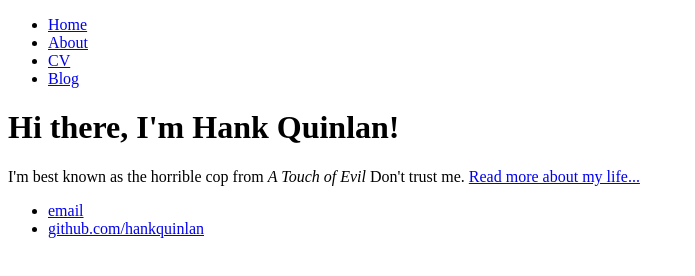
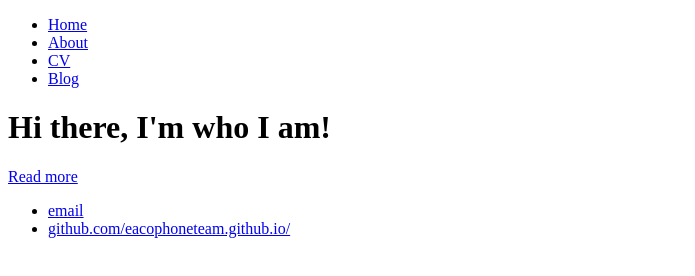
Before and after one commit to eacophoneteam/em, a plain HTML site: page index.html in a window 1280 px wide. Shown: the whole page, without its empty margins (0-695 px from the left). Drawn offline with Linux system fonts and the light colour scheme.

Commit message:
Update index.html

```diff
--- a/index.html
+++ b/index.html
@@ -1,7 +1,7 @@
 <!DOCTYPE html>
 <html>
 	<head>
-		<title>Hank Quinlan, Horrible Cop</title>
+		<title>Hello World</title>
 	</head>
 	<body>
 		<nav>
@@ -14,14 +14,14 @@
 		</nav>
 		<div class="container">
     		<div class="blurb">
-        		<h1>Hi there, I'm Hank Quinlan!</h1>
-				<p>I'm best known as the horrible cop from <em>A Touch of Evil</em> Don't trust me. <a href="/about">Read more about my life...</a></p>
+        		<h1>Hi there, I'm who I am!</h1>
+				<p> <a href="/about">Read more</a></p>
     		</div><!-- /.blurb -->
 		</div><!-- /.container -->
 		<footer>
     		<ul>
-        		<li><a href="mailto:hankquinlanhub@gmail.com">email</a></li>
-        		<li><a href="https://github.com/hankquinlan">github.com/hankquinlan</a></li>
+        		<li><a href="mailto:eacophoneteam@gmail.com">email</a></li>
+        		<li><a href="http://eacophoneteam.github.io/n">github.com/eacophoneteam.github.io/</a></li>
 			</ul>
 		</footer>
 	</body>
```
